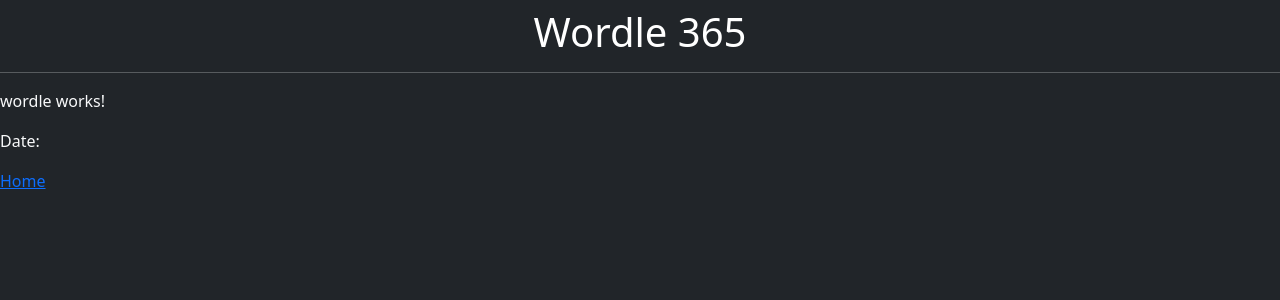
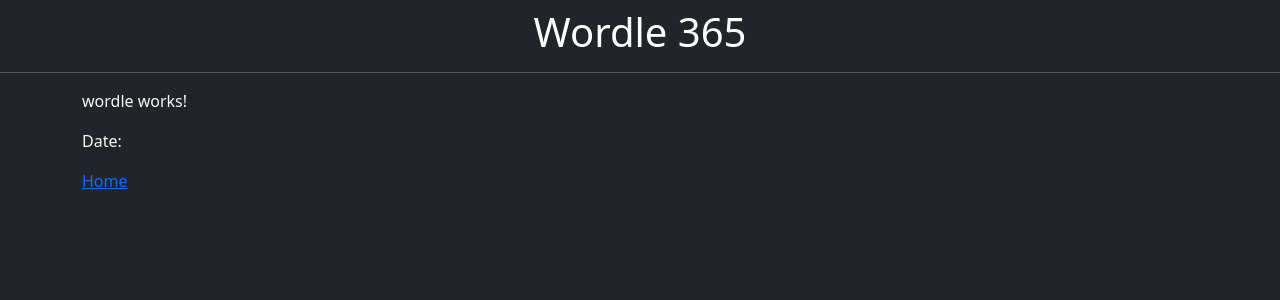
Before and after one commit to ricoapon/wordle-365, an Angular app: page /wordle in a window 1280 px wide. Shown: the top 300 px of the page. Built offline with nearby package versions, Linux system fonts and the light colour scheme.

Commit message:
Refactor container

```diff
--- a/src/app/app.component.html
+++ b/src/app/app.component.html
@@ -3,6 +3,8 @@
     <a routerLink="/">Wordle 365</a>
   </h1>
 </div>
-<hr />
+<hr/>
 
-<router-outlet></router-outlet>
+<div class="container">
+  <router-outlet></router-outlet>
+</div>
--- a/src/app/home/home.component.html
+++ b/src/app/home/home.component.html
@@ -1,4 +1,4 @@
-<div class="container text-center">
+<div class="text-center">
   <a routerLink="wordle" class="btn btn-success w-100 mb-2">Nieuw!</a>
   <a routerLink="wordle" [queryParams]="{date: '2024-01-05'}" class="btn btn-light w-100 mb-2">2024-01-05: Balen</a>
   <a routerLink="wordle" [queryParams]="{date: '2024-01-04'}" class="btn btn-light w-100 mb-2">2024-01-04: Ruzie</a>
```
